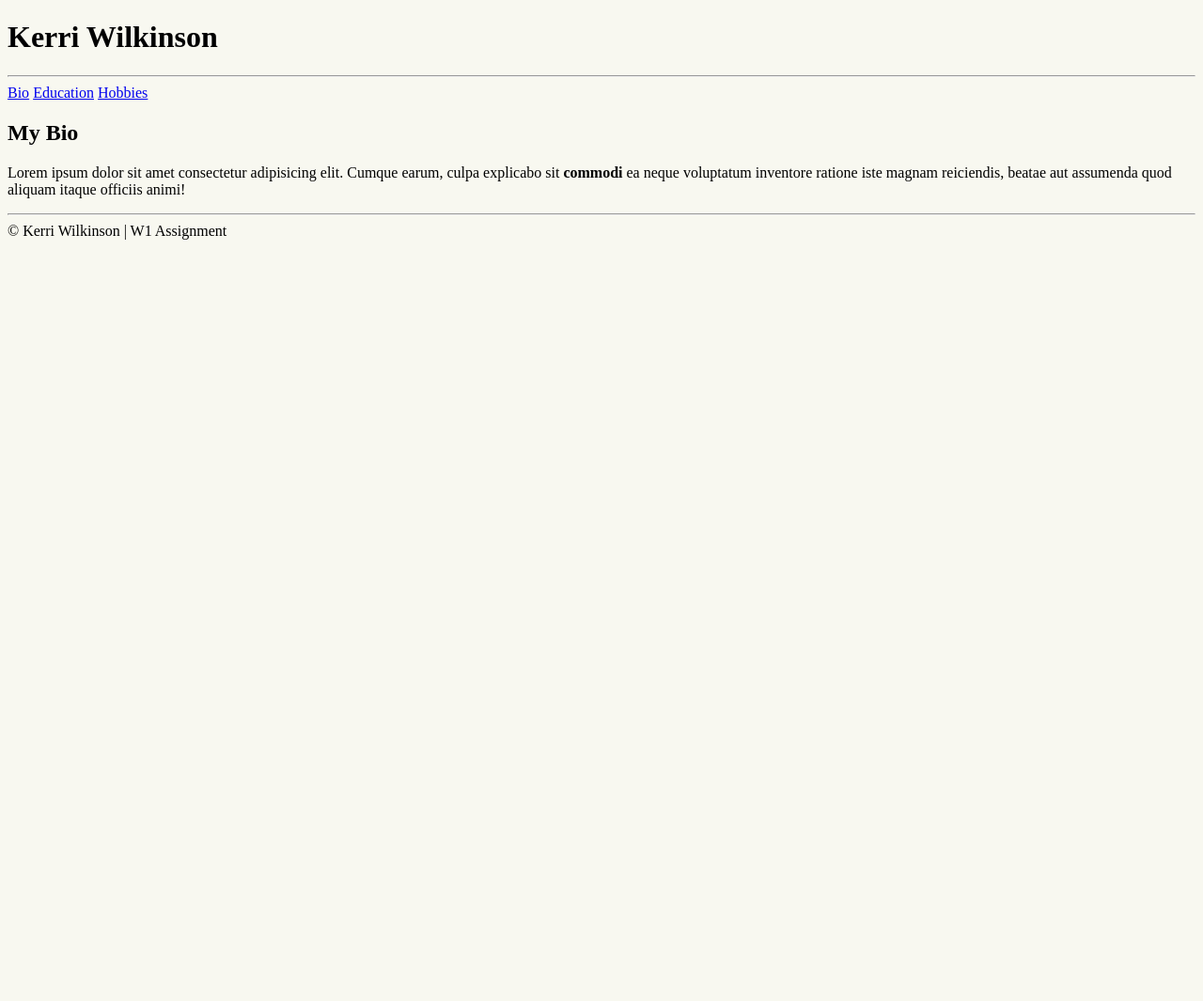
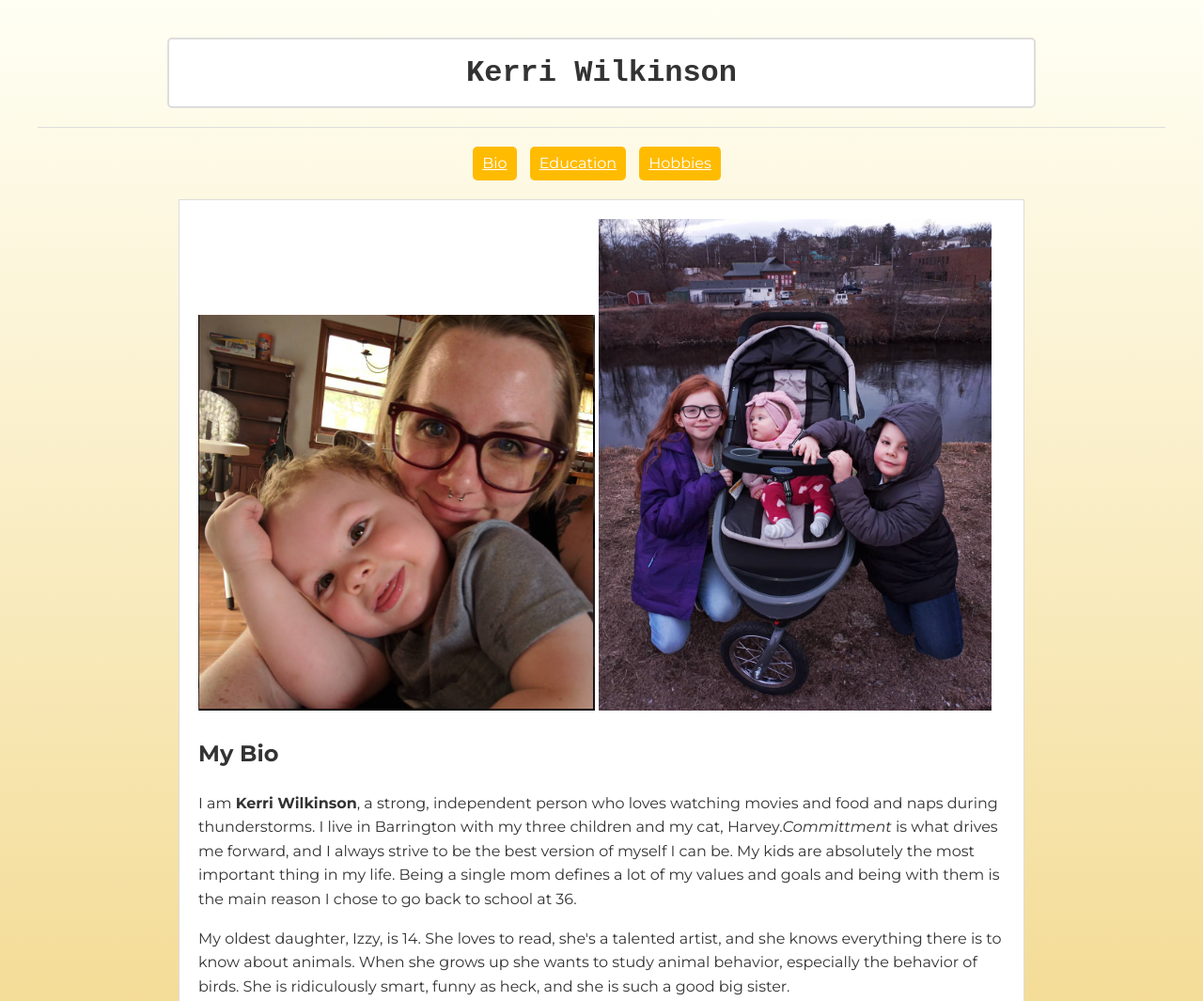
Before and after one commit to curry7455/CSS, a plain HTML site: page Week1/index.html in a window 1280 px wide. Shown: the top 1065 px of the page at 94% size. Before the commit the page ends 800 px from the top, so only its background shows below. Drawn offline with Linux system fonts and the light colour scheme.

Commit message:
homework

```diff
--- a/Week1/index.html
+++ b/Week1/index.html
@@ -1,69 +1,61 @@
 <!DOCTYPE html>
 <html lang="en">
+
 <head>
   <meta charset="UTF-8">
   <meta name="viewport" content="width=device-width, initial-scale=1.0">
-    <title>Document</title>
-    <style>
-        body{
-            background-color: #f8f8f0;}
-        .hide{
-            display:none;
-        }
+  <title>Kerri Wilkinson</title>
+  <link rel="stylesheet" href="style.css">
+</head>
 
-
-    </style>
-
-</head>
 <body>
   <h1>Kerri Wilkinson</h1>
   <hr>
   <div id="nav">
-        <a href="#">Bio</a>
-        <a href="#">Education</a>
-        <a href="#">Hobbies</a>
+    <a href="#Bio">Bio</a>
+    <a href="#Edu">Education</a>
+    <a href="#Hobbies">Hobbies</a>
   </div>
   <div id="main">
-        <div id="bio" class="section">
+    <div id="bio" class="section"><img src="images/henryandmom.PNG" alt="Me"> <img src="images/thekids.PNG" alt="My three babies">
       <h2>My Bio</h2>
-            <p>Lorem ipsum dolor sit amet consectetur adipisicing elit. Cumque earum, culpa explicabo sit <b>commodi</b> ea neque voluptatum inventore ratione iste magnam reiciendis, beatae aut assumenda quod aliquam itaque officiis animi!</p>
+      <p>I am <strong>Kerri Wilkinson</strong>, a strong, independent person who loves watching movies and food and naps during thunderstorms. I live in Barrington with my three children and my cat, Harvey.<em>Committment</em> is what drives me forward, and I always strive to be the best version of myself I can be. My kids are absolutely the most important thing in my life. Being a single mom defines a lot of my values and goals and being with them is the main reason I chose to go back to school at 36.
+        <p>My oldest daughter, Izzy, is 14. She loves to read, she's a talented artist, and she knows everything there is to know about animals. When she grows up she wants to study animal behavior, especially the behavior of birds. She is ridiculously smart, funny as heck, and she is such a good big sister.</p>
+        <p>Henry, who is 8 years old, has so much charisma and charm. He makes friends everywhere he goes. I call him my partner in crime. He and I play a lot of video games together. He is naturally great at math. He is the most loving brother that any sibling could ask for.</p>
+        <p>Ellie, who is 3 and a half, is the baby of the family. She is so full of joy and has the most amazing giggle you've ever heard. It is literally impossible not to smile when she talks to you. She is bubbly and fun and sassy. She loves the water so much, Izzy used to say we should have put her in an aquarium instead of a crib. She loves music, dancing, painting, and her big brother and sister.</p>
     </div>
     <div id="ed" class="section hide">
       <h2>Education</h2>
-            <p>Lorem ipsum dolor sit amet <i>consectetur</i> adipisicing elit. Cupiditate repudiandae quis atque vitae consequuntur quibusdam officia fugit beatae laboriosam magnam optio error, impedit ea distinctio incidunt? Ea iste magnam vero?</p>
+      <p>I grew up in Houston, Texas and went to public school there, but I attended my last year of high school at Smithfield High School in Rhode Island. After a few years I attended Quincy College for Licensed Practical Nursing. I was a nurse for several years when I started studying Business Management at Massasoit Community College in Brockton, MA. I was almost done with my degree when I found out I was expecting my son, so I took a break from school again. A few years and several babies later, I am finally at NEIT for Software Engingeering. </p>
     </div>
     <div id="hobbies" class="section hide">
       <h2>Hobbies</h2>
-            <p>Lorem, ipsum dolor sit amet consectetur <em>adipisicing</em> elit. Ab in impedit error quas deserunt odio perspiciatis dolorem consequuntur id adipisci, beatae optio nihil, laboriosam aspernatur officiis <u>officia</u> recusandae! Earum, reiciendis!</p>
+      <p>Most of my free time is spent either doing homework or hanging out with my three kids. They are my best friends. When I want to unwind, you can often find me cleaning up after one of the many living things in my apartment, studying, or watching some crime drama, horror movie, psychological thriller, or picking just a random movie and trying it out. I am a total cinephile.</p>
     </div>
   </div>
+
   <hr>
   <div id="footer">
     &copy; Kerri Wilkinson | W1 Assignment
   </div>
 
-
   <script>
     var a = Array.from(document.querySelectorAll(`a`));
     var div = document.querySelectorAll(`.section`);
     console.log(a)
-        for(var i=0; i<a.length; i++)
-        {
+    for (var i = 0; i < a.length; i++) {
       a[i].addEventListener(`click`, press)
     }
-        function press(e)
-        {
 
+    function press(e) {
       e.preventDefault()
       var index = a.indexOf(e.target)
-            for(var i=0; i<a.length; i++)
-            {
+      for (var i = 0; i < a.length; i++) {
         div[i].classList.add(`hide`)
       }
       div[index].classList.remove(`hide`)
-
     }
-
   </script>
 </body>
+
 </html>
--- /dev/null
+++ b/Week1/style.css
@@ -0,0 +1,75 @@
+@charset "UTF-8";
+@import url('https://fonts.googleapis.com/css2?family=Montserrat:ital,wght@0,100..900;1,100..900&display=swap');
+
+body {
+    background: linear-gradient(to bottom, #fffff4, #f0d077);
+    font-family: "Montserrat", sans-serif;
+    color: #333;
+    line-height: 1.6;
+    margin: 20px;
+    padding: 20px;
+}
+#main{
+    border: 5px;
+    border-color:#333;
+}
+h1 {
+    display: block;
+    margin: 0 auto;
+    background-color: #ffffff;
+    font-family: 'Courier New', Courier, monospace;
+    text-align: center;
+    border: 2px solid #dddddd;
+    padding: 10px;
+    border-radius: 5px;
+    max-width: 900px;
+}
+
+
+hr {
+    border: 5px;
+    border-top: 1px solid #ddd;
+    margin: 20px 0;
+}
+
+#nav {
+    text-align: center;
+    margin-bottom: 20px;
+}
+
+#nav a {
+    display: inline-block;
+    margin-right: 10px;
+    padding: 5px 10px;
+    background-color: #ffbb00;
+    color: #fff;
+    border-radius: 5px;
+    transition: background-color 0.3s ease;
+}
+
+#nav a:hover {
+    background-color: #b98800;
+}
+
+#main {
+    margin: 0 auto;
+    max-width: 900px;
+}
+
+.section {
+    padding: 20px;
+    background-color: #ffffff;
+    border: 1px solid #ddd;
+    margin-bottom: 20px;
+}
+
+.hide {
+    display: none;
+}
+
+#footer {
+    text-align: center;
+    margin-top: 20px;
+    color: #777;
+    padding: 10px;
+}
--- /dev/null
+++ b/Week3/style.css
@@ -0,0 +1,29 @@
+@charset "UTF-8";
+
+html, body{
+    background-color: chartreuse;
+}
+main{
+    display:grid;
+    background-color:gray;
+}
+header{
+    background-color:#18da59;
+}
+nav, footer{
+    background-color:black;
+#middle{
+    background-color: palevioletred;
+}
+}
+section{
+    display:grid;
+    background-color: aliceblue;
+}
+article{
+    background-color: blueviolet;
+}
+div{
+    display:grid;
+    background-color:darkred
+}
--- /dev/null
+++ b/Week3/style3.css
@@ -0,0 +1,45 @@
+@charset "UTF-8";
+@import url('https://fonts.googleapis.com/css2?family=Inter:wght@100..900&display=swap');
+html{}
+body{}
+main{
+    width:826px;
+    background-color: white;
+    display:grid;
+    grid-template-rows: 73px auto 45px;
+}
+header{
+    background-color: lightgray;
+    display:grid;
+    grid-template-columns: auto auto;
+    align-items: baseline;
+}
+h1{
+    margin: 13px 0 0 43px;
+    font-family: "Inter", sans-serif;
+    font-weight: 900;
+}
+nav{
+    text-align:right
+}
+nav a{}
+nav a:link, nav a:visited{}
+nav a:hover{}
+section{
+    display:grid;
+    grid-template-areas:
+    "farts farts"
+    "img text";
+    margin:20px;
+}
+section h2{
+    grid-area:farts;
+}
+section img{
+    grid-area:img;
+}
+section p{
+    grid-area:text;
+    margin-left:20px;
+}
+footer{}
```
Also changed, not shown: Week3/index.html (added, +36 -0 lines), Week3/index2.html (added, +29 -0 lines), Week3/index3.html (added, +33 -0 lines), Week1/images/henryandmom.PNG (added), Week1/images/thekids.PNG (added). Lines whose indentation alone changed are shown as unchanged.
